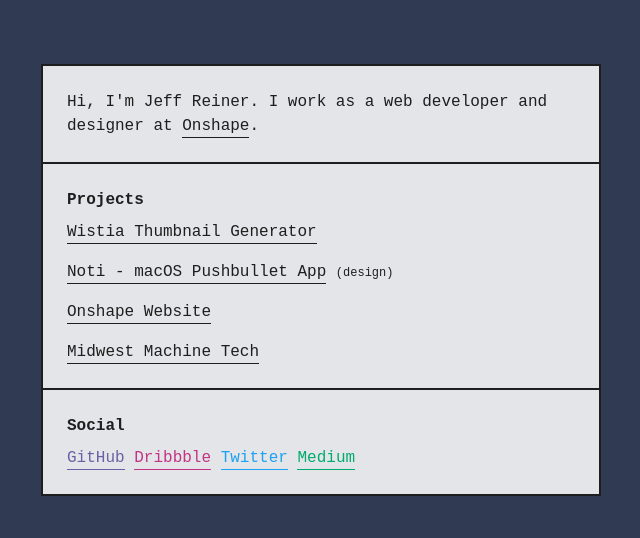
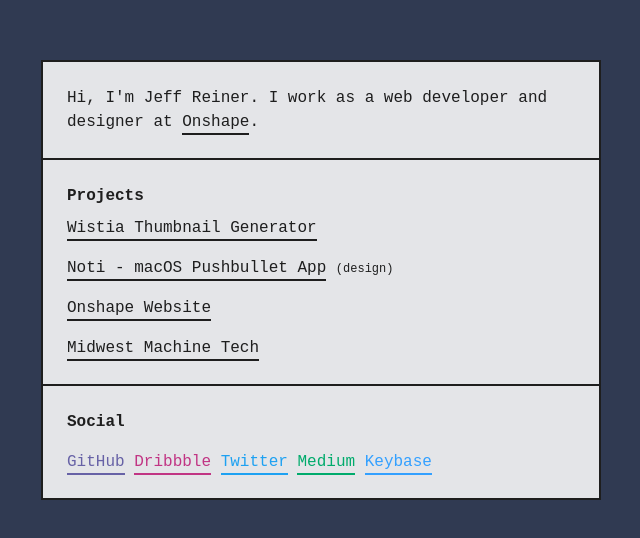
Before and after one commit to mirshko/old-reiner-io, a website: page index.html in a window 1280 px wide. Shown: the part 120-658 px from the top of the page, without its empty margins (319-959 px from the left). Drawn offline with nearby package versions, Linux system fonts and the light colour scheme; files that its build step writes are made by us from their sources.

Commit message:
:sparkles: Adding keybase to social, css cleanup

```diff
--- a/index.html
+++ b/index.html
@@ -41,10 +41,11 @@
 			</div>
 			<div class="box__bottom">
 				<p class="list-header"><strong>Social</strong></p>
-				<a class="social__GitHub" target="_blank" href="http://github.com/mirshko">GitHub</a>
-				<a class="social__Dribbble" target="_blank" href="http://dribbble.com/mirshko">Dribbble</a>
-				<a class="social__Twitter" target="_blank" href="http://twitter.com/mirshko">Twitter</a>
-				<a class="social__Medium" target="_blank" href="http://blog.reiner.io/">Medium</a>
+				<p class="social__Links"><a class="social__GitHub" target="_blank" href="http://github.com/mirshko">GitHub</a></p>
+				<p class="social__Links"><a class="social__Dribbble" target="_blank" href="http://dribbble.com/mirshko">Dribbble</a></p>
+				<p class="social__Links"><a class="social__Twitter" target="_blank" href="http://twitter.com/mirshko">Twitter</a></p>
+				<p class="social__Links"><a class="social__Medium" target="_blank" href="http://blog.reiner.io/">Medium</a></p>
+				<p class="social__Links"><a class="social__Keybase" target="_blank" href="https://keybase.io/mirshko">Keybase</a></p>
 			</div>
 		</div>
 	</main>
--- a/sass/boxOS.scss
+++ b/sass/boxOS.scss
@@ -1,10 +1,10 @@
 @charset "UTF-8";
+
+// Reset
+@import "components/normalize";
 
 // Variables
 @import "components/variables";
-
-// Reset
-@import "components/normalize";
 
 // Components
 @import "components/global";
--- a/sass/components/_global.scss
+++ b/sass/components/_global.scss
@@ -1,9 +1,7 @@
-
-// Default Styles
-// ******************************
-
 html {
 	box-sizing: border-box;
+
+	font-size: 16px;
 
 	background-color: $bg-color;
 }
@@ -160,9 +158,15 @@
 
 // Social Media Classes
 // ******************************
+.social__Links {
+	display: inline-block;
+
+	margin: .5rem 0 0 0;
+}
 .social {
-	&__GitHub { color: $github; padding-bottom: 2px; border-bottom: 1px solid $github; }
-	&__Twitter { color: $twitter; padding-bottom: 2px; border-bottom: 1px solid $twitter; }
-	&__Medium { color: $medium; padding-bottom: 2px; border-bottom: 1px solid $medium; }
-	&__Dribbble { color: $dribbble; padding-bottom: 2px; border-bottom: 1px solid $dribbble; }
+	&__GitHub { color: $github; padding-bottom: 2px; border-bottom: 2px solid $github; }
+	&__Twitter { color: $twitter; padding-bottom: 2px; border-bottom: 2px solid $twitter; }
+	&__Medium { color: $medium; padding-bottom: 2px; border-bottom: 2px solid $medium; }
+	&__Dribbble { color: $dribbble; padding-bottom: 2px; border-bottom: 2px solid $dribbble; }
+	&__Keybase { color: $keybase; padding-bottom: 2px; border-bottom: 2px solid $keybase; }
 }
--- a/sass/components/_the-box.scss
+++ b/sass/components/_the-box.scss
@@ -1,7 +1,3 @@
-
-// The Box
-// ******************************
-
 .box {
     max-width: $box-max-width;
 
--- a/sass/components/_typography.scss
+++ b/sass/components/_typography.scss
@@ -1,7 +1,3 @@
-
-// Typography
-// ******************************
-
 a { text-decoration: none; }
 
 html {
--- a/sass/components/_variables.scss
+++ b/sass/components/_variables.scss
@@ -17,6 +17,7 @@
 $github: #6762a6 !default;
 $dribbble: #c13584 !default;
 $medium: #00AB6C !default;
+$keybase: #33a0ff !default;
 
 $gradient: rgba(#FFF, 0.87) !default;
 $white-overlay: linear-gradient($gradient, $gradient) !default;
@@ -34,7 +35,7 @@
 // ******************************
 
 $border: 2px solid $off-black !default;
-$border-link: 1px solid $off-black !default;
+$border-link: 2px solid $off-black !default;
 $box-padding: 24px;
 $box-max-width: 560px;
 
```
Also changed, not shown: gulpfile.js (+10 -9 lines), img/nasa-blur.jpg (deleted), img/nasa.jpg (deleted).
